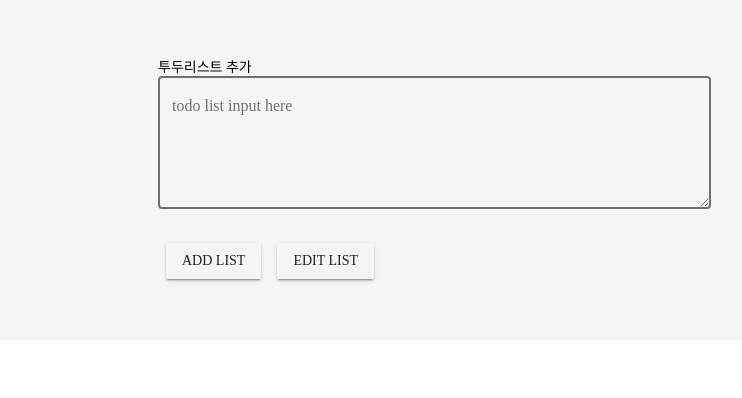
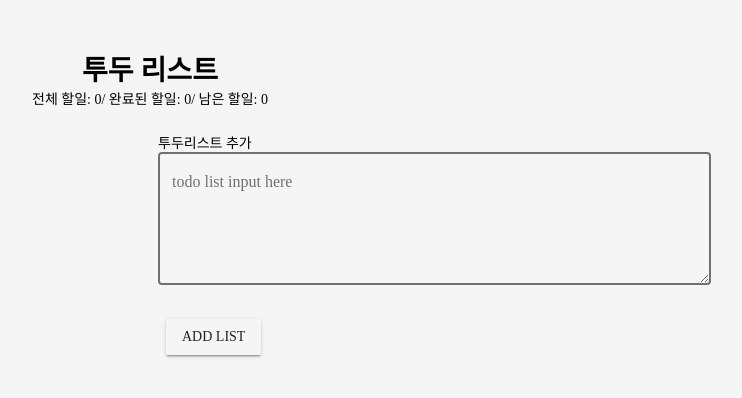
Before and after one commit to Tonyzorz/Vue_study, a Vue app: page / in a window 1280 px wide. Shown: the top 398 px of the page, without its empty margins (490-1232 px from the left). Built offline with nearby package versions, Linux system fonts and the light colour scheme.

Commit message:
투두리스트 수정 기능, 버튼 표시 여부, 남은 일들 기능 추:: 투두리스트 완료

```diff
--- a/src/components/Home.vue
+++ b/src/components/Home.vue
@@ -2,6 +2,11 @@
   <v-container>
     <!--  {{todoList}}-->
     <v-layout row wrap>
+      <v-flex xs12 text-xs-center>
+        <h1>투두 리스트</h1>
+        <p>전체 할일: {{ this.todoList.length }}/ 완료된 할일: {{ this.countDone }}/ 남은 할일:
+          {{ this.todoList.length - this.countDone }}</p>
+      </v-flex>
       <v-flex xs6 pa-2>
         <List
             v-bind:todoList="todoList"
@@ -29,10 +34,19 @@ export default {
       todoList: []
     }
   },
+  computed: {
+    countDone() {
+      let count = 0;
+      this.todoList.forEach(list => {
+        if (list.status == 'done') count++;
+      })
+      return count;
+    }
+  },
   methods: {
     listAdd(memo) {
       console.log("받았어!")
-      this.todoList.push({ memo: memo, status: "created" })
+      this.todoList.push({memo: memo, status: "created"})
     },
     statusControl(index, status) {
       if (status === 'delete') {
@@ -42,7 +56,7 @@ export default {
       this.todoList[index].status = status;
     },
     listEdit(memo, index) {
-
+      this.todoList[index].memo = memo;
     }
   }
 }
--- a/src/components/ListAdd.vue
+++ b/src/components/ListAdd.vue
@@ -6,10 +6,10 @@
         label="todo list input here"
         value=""
     ></v-textarea>
-    <v-btn
+    <v-btn v-if="mode === 'add'"
         @click="listAdd"
     >add list</v-btn>
-    <v-btn
+    <v-btn v-else
         @click="listEdit"
     >edit list</v-btn>
   </div>
@@ -23,7 +23,8 @@ export default {
   data() {
     return {
       memo: null,
-      index: null
+      index: null,
+      mode: "add"
     }
   },
   created() {
@@ -31,6 +32,7 @@ export default {
     eventBus.$on('listEdit', (memo, index) => {
       this.memo = memo
       this.index = index
+      this.mode = "edit"
       console.log(memo, index)
     })
   },
@@ -47,8 +49,9 @@ export default {
       if (this.memo == null) {
         alert("input is empty")
       } else {
-        this.$emit("listEdit", this.memo, index)
+        this.$emit("listEdit", this.memo, this.index)
         this.memo = null
+        this.mode = "add"
       }
     }
   }
```
Lines whose indentation alone changed are shown as unchanged.
